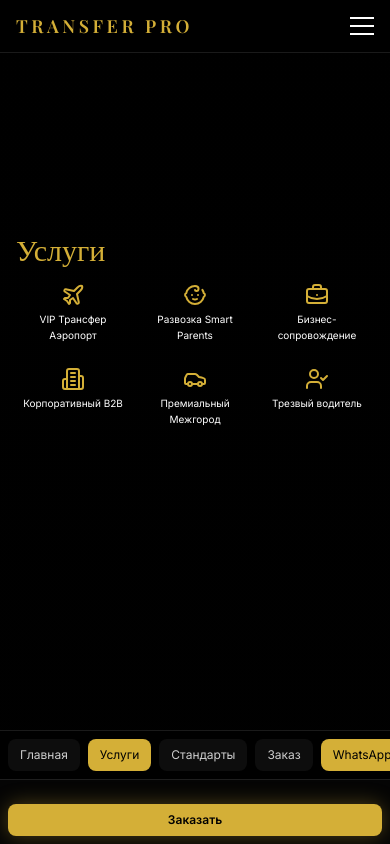
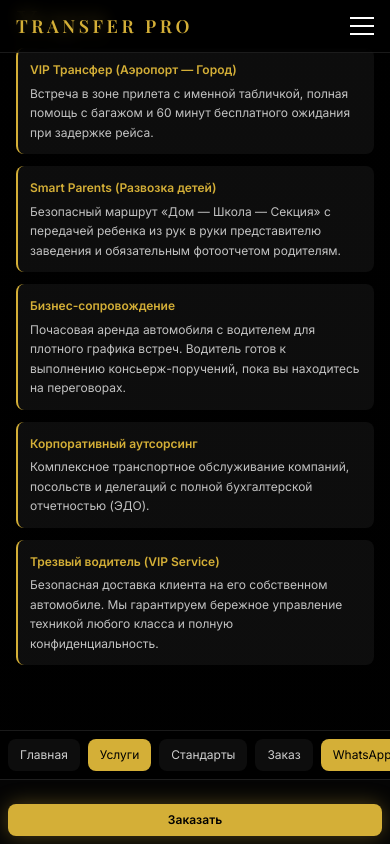
Before and after one commit to Alibek0301/TransferPro, a React (Vite) app: page / in a window 390 px wide. Both pictures are taken after a click on the button "Услуги". Shown: the part 118-962 px from the top of the page. Built offline with nearby package versions, Linux system fonts and the light colour scheme.

Commit message:
Mobile: expand 'Services' section with full descriptions

```diff
--- a/src/App.jsx
+++ b/src/App.jsx
@@ -176,23 +176,49 @@ function App() {
           )}
 
           {mobileTab === 'services' && (
-            <motion.div className="w-full" variants={fadeUp} initial="hidden" animate="show" transition={{ duration: 0.6 }}>
+            <motion.div className="w-full space-y-3" variants={fadeUp} initial="hidden" animate="show" transition={{ duration: 0.6 }}>
               <h2 className="section-title text-lg">Услуги</h2>
-              <div className="mt-2 grid grid-cols-3 gap-2 w-full">
-                {services.map((s) => {
-                  const Icon = s.icon
-                  return (
-                    <button
-                      key={s.title}
-                      onClick={() => { setFormData(prev => ({ ...prev, service: s.title })); setMobileTab('booking') }}
-                      className="flex flex-col items-center text-center text-xs py-2 px-1 rounded-lg bg-white/3 hover:bg-white/5"
-                      aria-label={`Выбрать услугу ${s.title}`}
-                    >
-                      <Icon className="text-accent" />
-                      <span className="mt-1 text-[10px]">{s.title}</span>
-                    </button>
-                  )
-                })}
+
+              <div className="space-y-3 text-white/75 text-xs leading-relaxed">
+                <button
+                  onClick={() => { setFormData(prev => ({ ...prev, service: services[0].title })); setMobileTab('booking') }}
+                  className="w-full text-left p-3 rounded-lg bg-white/5 hover:bg-white/8 transition border-l-2 border-accent"
+                >
+                  <p className="font-semibold text-accent mb-1">VIP Трансфер (Аэропорт — Город)</p>
+                  <p>Встреча в зоне прилета с именной табличкой, полная помощь с багажом и 60 минут бесплатного ожидания при задержке рейса.</p>
+                </button>
+
+                <button
+                  onClick={() => { setFormData(prev => ({ ...prev, service: services[1].title })); setMobileTab('booking') }}
+                  className="w-full text-left p-3 rounded-lg bg-white/5 hover:bg-white/8 transition border-l-2 border-accent"
+                >
+                  <p className="font-semibold text-accent mb-1">Smart Parents (Развозка детей)</p>
+                  <p>Безопасный маршрут «Дом — Школа — Секция» с передачей ребенка из рук в руки представителю заведения и обязательным фотоотчетом родителям.</p>
+                </button>
+
+                <button
+                  onClick={() => { setFormData(prev => ({ ...prev, service: services[2].title })); setMobileTab('booking') }}
+                  className="w-full text-left p-3 rounded-lg bg-white/5 hover:bg-white/8 transition border-l-2 border-accent"
+                >
+                  <p className="font-semibold text-accent mb-1">Бизнес-сопровождение</p>
+                  <p>Почасовая аренда автомобиля с водителем для плотного графика встреч. Водитель готов к выполнению консьерж-поручений, пока вы находитесь на переговорах.</p>
+                </button>
+
+                <button
+                  onClick={() => { setFormData(prev => ({ ...prev, service: services[3].title })); setMobileTab('booking') }}
+                  className="w-full text-left p-3 rounded-lg bg-white/5 hover:bg-white/8 transition border-l-2 border-accent"
+                >
+                  <p className="font-semibold text-accent mb-1">Корпоративный аутсорсинг</p>
+                  <p>Комплексное транспортное обслуживание компаний, посольств и делегаций с полной бухгалтерской отчетностью (ЭДО).</p>
+                </button>
+
+                <button
+                  onClick={() => { setFormData(prev => ({ ...prev, service: services[5].title })); setMobileTab('booking') }}
+                  className="w-full text-left p-3 rounded-lg bg-white/5 hover:bg-white/8 transition border-l-2 border-accent"
+                >
+                  <p className="font-semibold text-accent mb-1">Трезвый водитель (VIP Service)</p>
+                  <p>Безопасная доставка клиента на его собственном автомобиле. Мы гарантируем бережное управление техникой любого класса и полную конфиденциальность.</p>
+                </button>
               </div>
             </motion.div>
           )}
```
